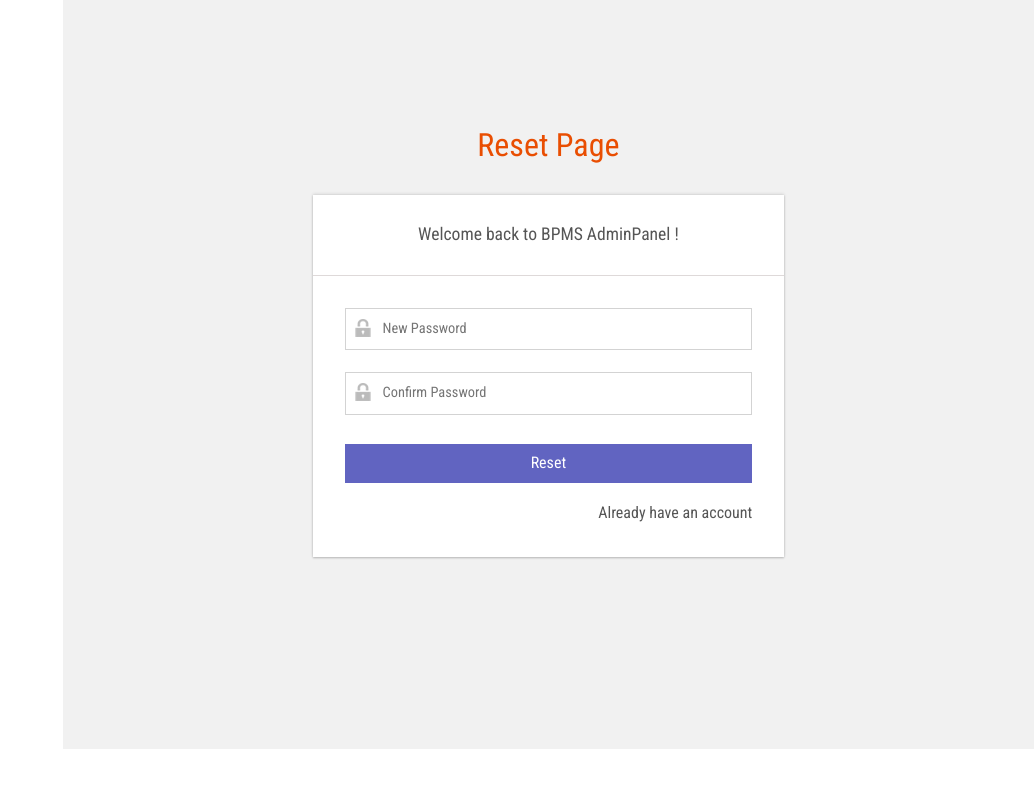
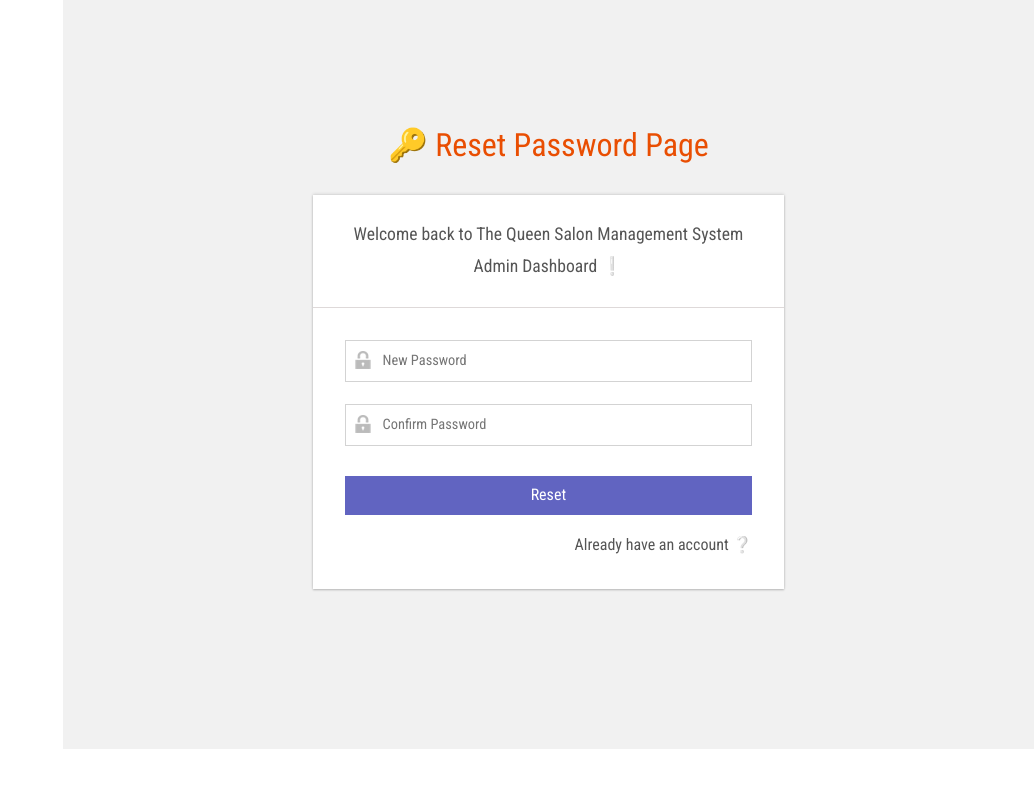
Before and after one commit to Aanchi-glitch2744/Salon-Management-System-Php, a PHP site: page /admin/reset-password.php in a window 1280 px wide. Shown: the whole page, without its empty margins (246-1280 px from the left). Run offline with PHP 8.4, Linux system fonts and the light colour scheme; data that the repository does not hold is empty.

```diff
--- a/bpms/admin/about-us.php
+++ b/bpms/admin/about-us.php
@@ -27,7 +27,7 @@ $pagedes=$_POST['pagedes'];
 <!DOCTYPE HTML>
 <html>
 <head>
-<title>BPMS | About Us</title>
+<title>About Us: Salon Management System</title>
 
 <script type="application/x-javascript"> addEventListener("load", function() { setTimeout(hideURLbar, 0); }, false); function hideURLbar(){ window.scrollTo(0,1); } </script>
 <!-- Bootstrap Core CSS -->
@@ -70,7 +70,7 @@ $pagedes=$_POST['pagedes'];
 		<div id="page-wrapper">
 			<div class="main-page">
 				<div class="forms">
-					<h3 class="title1">Update About Us</h3>
+					<h3 class="title1">Update About Section</h3>
 					<div class="form-grids row widget-shadow" data-example-id="basic-forms">
 						<div class="form-title">
 							<h4>Update About Us:</h4>
@@ -92,7 +92,7 @@ while ($row=mysqli_fetch_array($ret)) {
 							 <div class="form-group"> <label for="exampleInputEmail1">Page Title</label> <input type="text" class="form-control" name="pagetitle" id="pagetitle" value="<?php  echo $row['PageTitle'];?>" required="true"> </div> <div class="form-group"> <label for="exampleInputPassword1">Page Description</label> <textarea name="pagedes" id="pagedes" rows="5" class="form-control">
         <?php  echo $row['PageDescription'];?></textarea> </div>
 							 <?php } ?>
-							  <button type="submit" name="submit" class="btn btn-default">Update</button> </form>
+							  <button type="submit" name="submit" class="btn btn-default">Update Description</button> </form>
 						</div>
 
 					</div>
--- a/bpms/admin/accepted-appointment.php
+++ b/bpms/admin/accepted-appointment.php
@@ -12,7 +12,7 @@ if (strlen($_SESSION['bpmsaid']==0)) {
 <!DOCTYPE HTML>
 <html>
 <head>
-<title>BPMS || Accepted Appointment</title>
+<title>Accepted Bookings: Salon Management System</title>
 
 <script type="application/x-javascript"> addEventListener("load", function() { setTimeout(hideURLbar, 0); }, false); function hideURLbar(){ window.scrollTo(0,1); } </script>
 <!-- Bootstrap Core CSS -->
@@ -54,12 +54,12 @@ if (strlen($_SESSION['bpmsaid']==0)) {
 		<div id="page-wrapper">
 			<div class="main-page">
 				<div class="tables">
-					<h3 class="title1">Accepted Appointment</h3>
+					<h3 class="title1">Accepted Bookings</h3>
 
 
 
 					<div class="table-responsive bs-example widget-shadow">
-						<h4>Accepted Appointment:</h4>
+						<h4>NEW Accepted Appointments:</h4>
 						<table class="table table-bordered"> <thead> <tr> <th>#</th> <th> Appointment Number</th> <th>Name</th><th>Mobile Number</th> <th>Appointment Date</th><th>Appointment Time</th><th>Action</th> </tr> </thead> <tbody>
 <?php
 $ret=mysqli_query($con,"select *from  tblappointment where Status='1'");
--- a/bpms/admin/rejected-appointment.php
+++ b/bpms/admin/rejected-appointment.php
@@ -12,7 +12,7 @@ if (strlen($_SESSION['bpmsaid']==0)) {
 <!DOCTYPE HTML>
 <html>
 <head>
-<title>BPMS || Rejected Appointment</title>
+<title>Rejected Bookings: Salon Management System</title>
 
 <script type="application/x-javascript"> addEventListener("load", function() { setTimeout(hideURLbar, 0); }, false); function hideURLbar(){ window.scrollTo(0,1); } </script>
 <!-- Bootstrap Core CSS -->
@@ -54,12 +54,12 @@ if (strlen($_SESSION['bpmsaid']==0)) {
 		<div id="page-wrapper">
 			<div class="main-page">
 				<div class="tables">
-					<h3 class="title1">Rejected Appointment</h3>
+					<h3 class="title1">Rejected Bookings: The Queen Salon</h3>
 
 
 
 					<div class="table-responsive bs-example widget-shadow">
-						<h4>Rejected Appointment:</h4>
+						<h4>Rejected Appointments:</h4>
 						<table class="table table-bordered"> <thead> <tr> <th>#</th> <th> Appointment Number</th> <th>Name</th><th>Mobile Number</th> <th>Appointment Date</th><th>Appointment Time</th><th>Action</th> </tr> </thead> <tbody>
 <?php
 $ret=mysqli_query($con,"select *from  tblappointment where Status='2'");
--- a/bpms/admin/reset-password.php
+++ b/bpms/admin/reset-password.php
@@ -22,7 +22,7 @@ session_destroy();
 <!DOCTYPE HTML>
 <html>
 <head>
-<title>BPMS | Reset Page </title>
+<title>Reset 🔑 Password Page: Salon Management System </title>
 
 <script type="application/x-javascript"> addEventListener("load", function() { setTimeout(hideURLbar, 0); }, false); function hideURLbar(){ window.scrollTo(0,1); } </script>
 <!-- Bootstrap Core CSS -->
@@ -71,10 +71,10 @@ return true;
 		<!-- main content start-->
 		<div id="page-wrapper">
 			<div class="main-page login-page ">
-				<h3 class="title1">Reset Page</h3>
+				<h3 class="title1"> 🔑 Reset Password Page</h3>
 				<div class="widget-shadow">
 					<div class="login-top">
-						<h4>Welcome back to BPMS AdminPanel ! </h4>
+						<h4>Welcome back to The Queen Salon Management System Admin Dashboard ❕ </h4>
 					</div>
 					<div class="login-body">
 						<form role="form" method="post" action="" name="changepassword" onsubmit="return checkpass();">
@@ -89,7 +89,7 @@ return true;
 							<div class="forgot-grid">
 
 								<div class="forgot">
-									<a href="index.php">Already have an account</a>
+									<a href="index.php">Already have an account ❔</a>
 								</div>
 								<div class="clearfix"> </div>
 							</div>
```
Also changed, not shown: bpms/admin/add-customer-services.php (+4 -4 lines).
